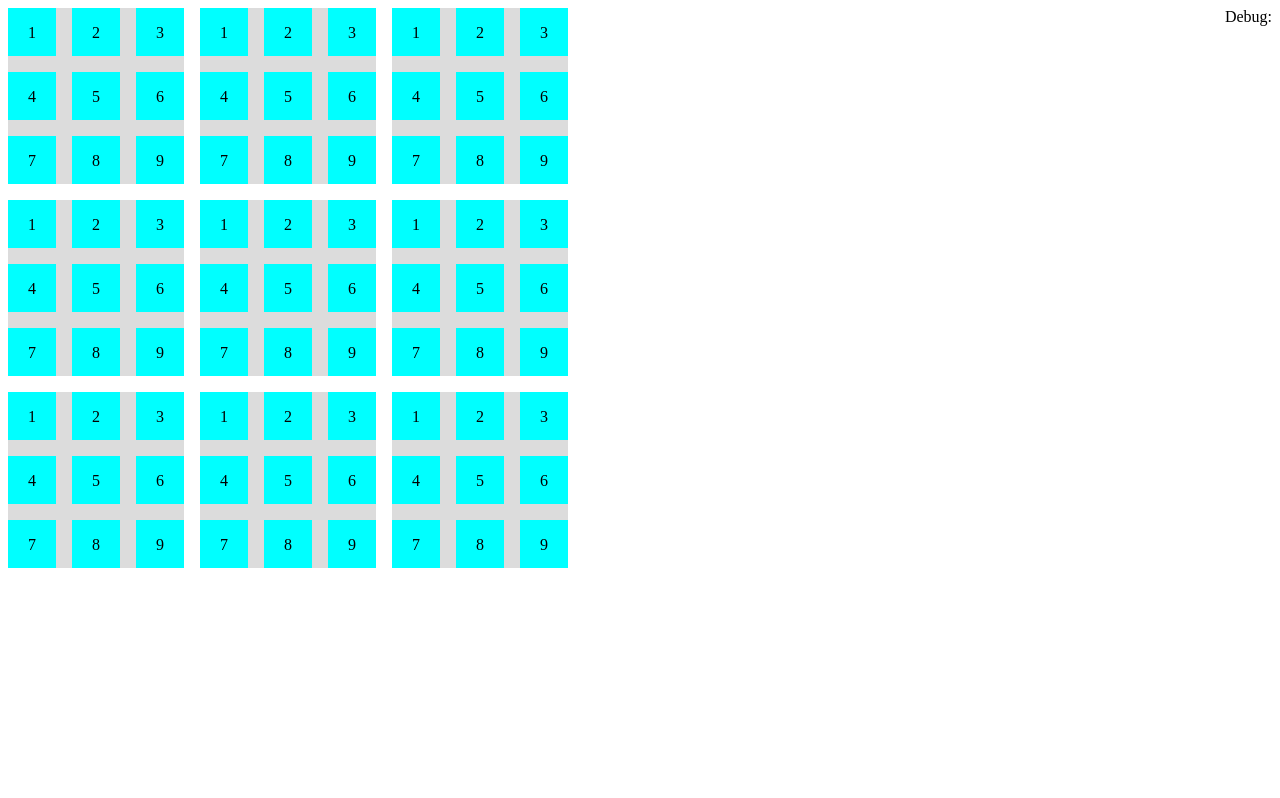
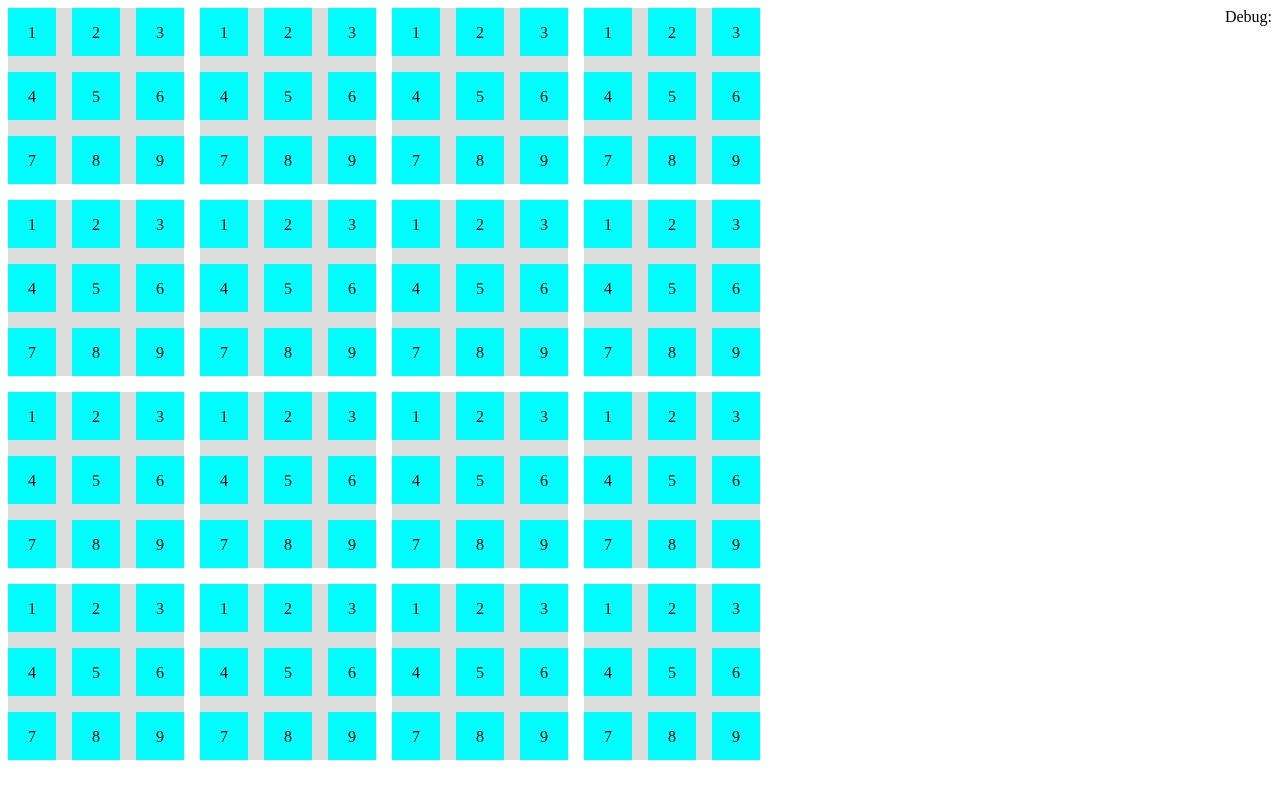
Before and after one commit to FranciscoInzunza2006/UAS-3ro-EstructuraDeDatos, a plain HTML site: page JavaScript/Sudoku/index.html in a window 1280 px wide. Drawn offline with Linux system fonts and the light colour scheme.

Commit message:
Size of sudoku is editable from JS

```diff
--- a/JavaScript/Sudoku/index.html
+++ b/JavaScript/Sudoku/index.html
@@ -9,7 +9,7 @@
     <title>Sudoku</title>
 </head>
 <body>
-    <main id="sudoku_grid">
+    <main id="sudoku">
     </main>
     <aside id="debug_output">Debug:<br></aside>
 
--- a/JavaScript/Sudoku/src/main.js
+++ b/JavaScript/Sudoku/src/main.js
@@ -1,26 +1,31 @@
 
 "use strict"
 
-console.log("Hello World!")
+// HTML Elements
+const SUDOKU_ELEMENT = document.getElementById("sudoku");
+const DEBUG_ELEMENT = document.getElementById("debug_output");
 
-const debug = document.getElementById("debug_output");
+// Size of the sudoku board
+const REGIONS_ROW_LENGTH = 4;
+const BLOCKS_ROW_LENGTH = 3;
+
+let sudoku = new Array(REGIONS_ROW_LENGTH ** 2);
+sudoku.fill(new Array(BLOCKS_ROW_LENGTH ** 2));
 
 function block_position(event) {
     let block_element = event.target;
-    debug.innerText += "Block index: " + block_element.dataset.index + "\n";
-    debug.innerText += "Region index: " + block_element.parentElement.dataset.index + "\n";
+    DEBUG_ELEMENT.innerText += "Block index: " + block_element.dataset.index + "\n";
+    DEBUG_ELEMENT.innerText += "Region index: " + block_element.parentElement.dataset.index + "\n";
 }
 
-function init_sudoku() {
-    let sudoku_grid = document.getElementById("sudoku_grid");
+function applySudokuStyleDimensions() {
+    document.documentElement.style.setProperty("--sudoku-regions-per-row", REGIONS_ROW_LENGTH.toString());
+    document.documentElement.style.setProperty("--sudoku-blocks-per-row", BLOCKS_ROW_LENGTH.toString());
+}
 
-    for (let region_index = 0; region_index < 9; region_index++) {
-        let sudoku_region = document.createElement("div");
-        sudoku_region.dataset.index = region_index.toString();
-        sudoku_region.classList.add("sudoku-region");
-
-        for (let block_index = 0; block_index < 9; block_index++) {
-            let sudoku_block = document.createElement("div");
+function createSudokuBlocks(sudoku_region) {
+    for (let block_index = 0; block_index < BLOCKS_ROW_LENGTH ** 2; block_index++) {
+        const sudoku_block = document.createElement("div");
         sudoku_block.dataset.index = block_index.toString();
         sudoku_block.onclick = block_position;
 
@@ -28,9 +33,23 @@ function init_sudoku() {
 
         sudoku_region.appendChild(sudoku_block);
     }
+}
 
-        sudoku_grid.appendChild(sudoku_region);
+function createSudokuRegions() {
+    for (let region_index = 0; region_index < REGIONS_ROW_LENGTH ** 2; region_index++) {
+        const sudoku_region = document.createElement("div");
+        sudoku_region.dataset.index = region_index.toString();
+        sudoku_region.classList.add("sudoku-region");
+
+        createSudokuBlocks(sudoku_region);
+        SUDOKU_ELEMENT.appendChild(sudoku_region);
     }
 }
 
+function init_sudoku() {
+    applySudokuStyleDimensions();
+
+    createSudokuRegions();
+}
+
 window.onload = init_sudoku;
--- a/JavaScript/Sudoku/style/style.css
+++ b/JavaScript/Sudoku/style/style.css
@@ -1,13 +1,18 @@
+
+:root {
+    --sudoku-regions-per-row: 3;
+    --sudoku-blocks-per-row: 3;
+}
 
 body {
     overflow-x: hidden;
     overflow-y: auto;
 }
 
-#sudoku_grid {
+#sudoku {
     display: grid;
-    grid-template-columns: repeat(3, 1fr);
-    grid-template-rows: repeat(3, 1fr);
+    grid-template-columns: repeat(var(--sudoku-regions-per-row), 1fr);
+    grid-template-rows: repeat(var(--sudoku-regions-per-row), 1fr);
     grid-gap: 1rem;
 
     width: fit-content;
@@ -17,8 +22,8 @@ body {
 
 .sudoku-region {
     display: grid;
-    grid-template-columns: repeat(3, 1fr);
-    grid-template-rows: repeat(3, 1fr);
+    grid-template-columns: repeat(var(--sudoku-blocks-per-row), 1fr);
+    grid-template-rows: repeat(var(--sudoku-blocks-per-row), 1fr);
     grid-gap: inherit;
 
     background-color: gainsboro;
```
Lines whose indentation alone changed are shown as unchanged.
